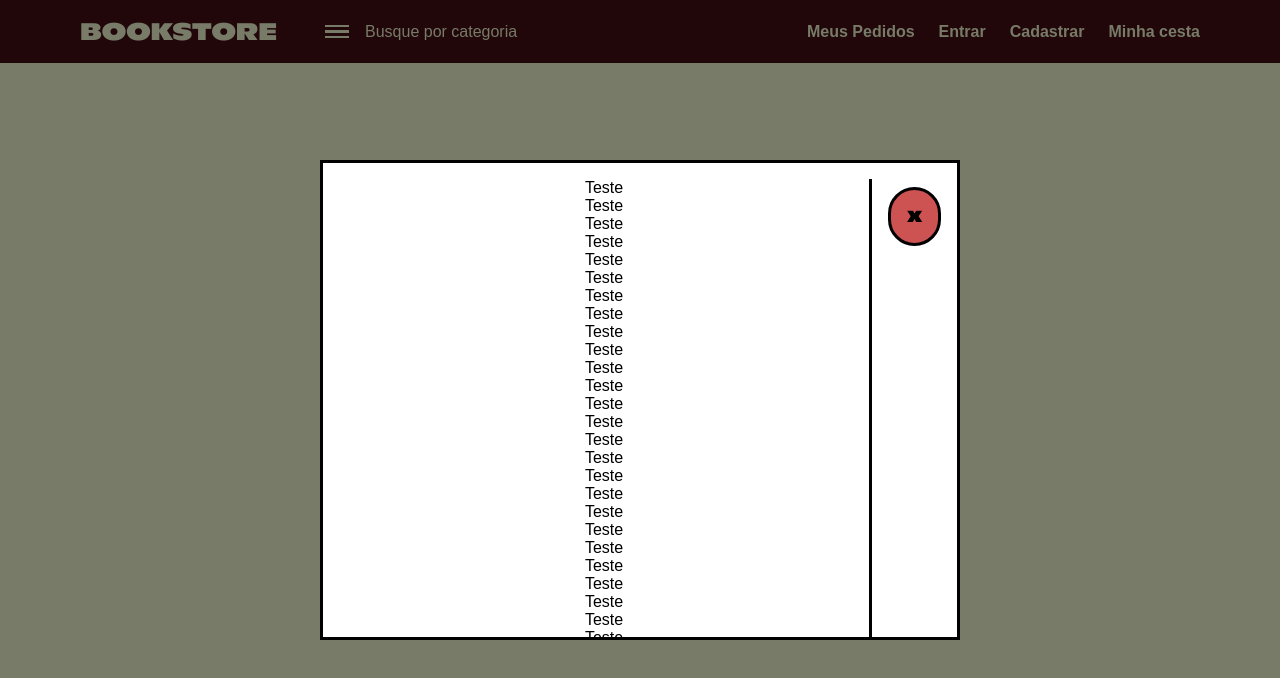
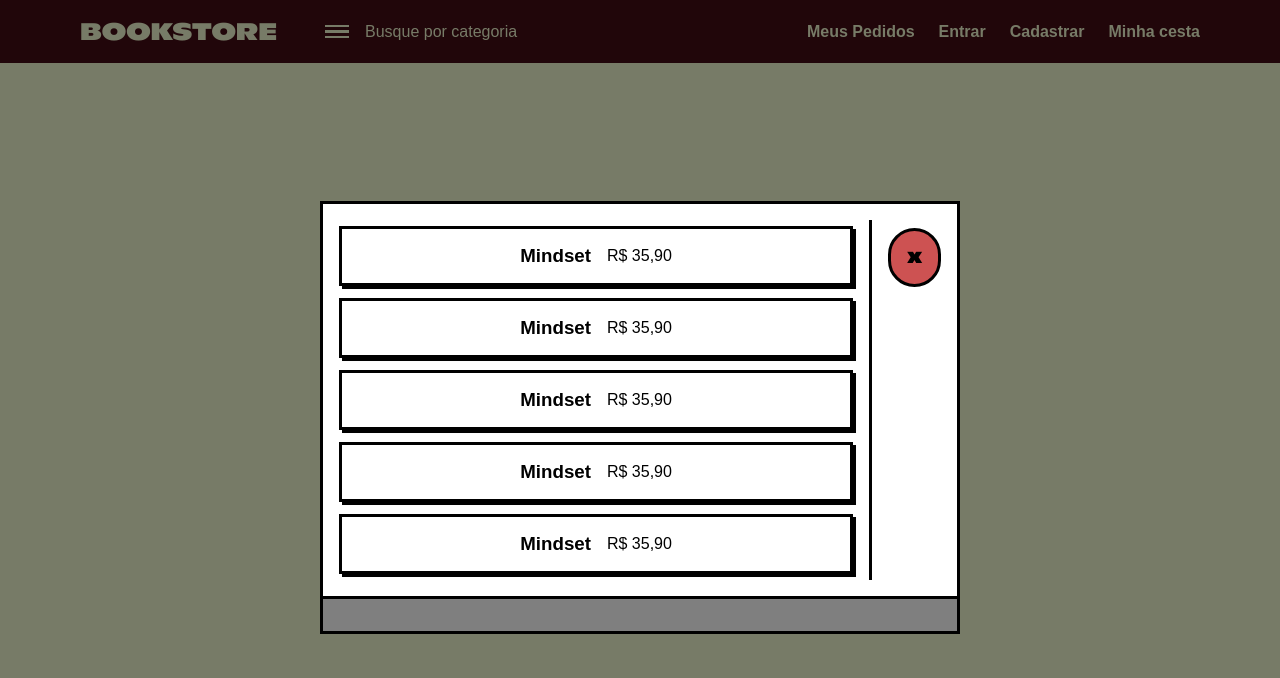
Before and after one commit to NerdyNetwork/frontend-livraria, a React (Vite) app: page /login in a window 1280 px wide. Both pictures are taken after a click on the element "Minha cesta". Shown: the top 678 px of the page. Built offline with nearby package versions, Linux system fonts and the light colour scheme.

Commit message:
udpate modal (minha cesta)

```diff
--- a/src/components/Header/index.tsx
+++ b/src/components/Header/index.tsx
@@ -24,80 +24,7 @@
         <b onClick={() => setIsModalOpen(true)}>Minha cesta</b>
       </div>
 
-      { isModalOpen &&
-          <Modal onClose={() => setIsModalOpen(false)}>
-            <div>Teste</div>
-            <div>Teste</div>
-            <div>Teste</div>
-            <div>Teste</div>
-            <div>Teste</div>
-            <div>Teste</div>
-            <div>Teste</div>
-            <div>Teste</div>
-            <div>Teste</div>
-            <div>Teste</div>
-            <div>Teste</div>
-            <div>Teste</div>
-            <div>Teste</div>
-            <div>Teste</div>
-            <div>Teste</div>
-            <div>Teste</div>
-            <div>Teste</div>
-            <div>Teste</div>
-            <div>Teste</div>
-            <div>Teste</div>
-            <div>Teste</div>
-            <div>Teste</div>
-            <div>Teste</div>
-            <div>Teste</div>
-            <div>Teste</div>
-            <div>Teste</div>
-            <div>Teste</div>
-            <div>Teste</div>
-            <div>Teste</div>
-            <div>Teste</div>
-            <div>Teste</div>
-            <div>Teste</div>
-            <div>Teste</div>
-            <div>Teste</div>
-            <div>Teste</div>
-            <div>Teste</div>
-            <div>Teste</div>
-            <div>Teste</div>
-            <div>Teste</div>
-            <div>Teste</div>
-            <div>Teste</div>
-            <div>Teste</div>
-            <div>Teste</div>
-            <div>Teste</div>
-            <div>Teste</div>
-            <div>Teste</div>
-            <div>Teste</div>
-            <div>Teste</div>
-            <div>Teste</div>
-            <div>Teste</div>
-            <div>Teste</div>
-            <div>Teste</div>
-            <div>Teste</div>
-            <div>Teste</div>
-            <div>Teste</div>
-            <div>Teste</div>
-            <div>Teste</div>
-            <div>Teste</div>
-            <div>Teste</div>
-            <div>Teste</div>
-            <div>Teste</div>
-            <div>Teste</div>
-            <div>Teste</div>
-            <div>Teste</div>
-            <div>Teste</div>
-            <div>Teste</div>
-            <div>Teste</div>
-            <div>Teste</div>
-            <div>Teste</div>
-            <div>Teste</div>
-          </Modal>
-      }
+      <Modal isModalOpen={isModalOpen} setIsModalOpen={setIsModalOpen} />
     </div>
   );
 };
--- a/src/components/Header/useHeader.ts
+++ b/src/components/Header/useHeader.ts
@@ -6,7 +6,6 @@
 
   const [isModalOpen, setIsModalOpen] = useState(false);
 
-
   return {
     navigate,
     isModalOpen,
--- /dev/null
+++ b/src/components/Modal/ModalItem/index.tsx
@@ -0,0 +1,10 @@
+import styles from "./styles.module.scss";
+
+export const ModalItem = () => {
+  return (
+    <div className={styles["container"]}>
+      <h3>Mindset</h3>
+      <span>R$ 35,90</span>
+    </div>
+  );
+};
--- /dev/null
+++ b/src/components/Modal/ModalItem/styles.module.scss
@@ -0,0 +1,13 @@
+@import "../../../sass/variables.scss";
+@import "../../../sass/mixins.scss";
+
+.container {
+  display: flex;
+  align-items: center;
+  justify-content: center;
+  padding: 1rem;
+  margin: 6px;
+  width: 100%;
+
+  @include touchable;
+}
--- a/src/components/Modal/index.tsx
+++ b/src/components/Modal/index.tsx
@@ -1,30 +1,22 @@
-import { ReactNode } from 'react';
+import { ModalBase } from "../ModalBase";
+import { ModalItem } from "./ModalItem";
 
-import styles from './styles.module.scss';
+export const Modal = (props) => {
+  if (!props.isModalOpen) {
+    return <></>;
+  }
 
-type ModalProps = {
-  onClose: () => void;
-  children: ReactNode;
-}
-
-export const Modal = ({ onClose, children }: ModalProps) => {
-  const closeModal = () => {
-    onClose();
-  };
+  const debug = [
+    <ModalItem />,
+    <ModalItem />,
+    <ModalItem />,
+    <ModalItem />,
+    <ModalItem />,
+  ];
 
   return (
-    <div className={styles["modal"]}>
-      <div className={styles["modal-content"]}>
-        <div className={styles["modal-content-column"]}>
-          {children}
-        </div>
-
-        <div className={styles["header-content"]}>
-          <button className={styles["close-button"]} onClick={closeModal}>
-            X
-          </button>
-        </div>
-      </div>
-    </div>
+    <ModalBase onClose={() => props.setIsModalOpen(false)}>
+      {debug.map((v) => v)}
+    </ModalBase>
   );
 };
--- a/src/components/Modal/styles.module.scss
+++ /dev/null
@@ -1,49 +0,0 @@
-@import "../../sass/components.scss";
-@import "../../sass/variables.scss";
-
-.modal {
-  display: flex;
-  align-items: center;
-  justify-content: center;
-  position: fixed;
-  top: 0;
-  left: 0;
-  width: 100%;
-  height: 100%;
-  background-color: rgba(0, 0, 0, 0.5);
-  z-index: 999;
-
-  .modal-content {
-    display: flex;
-    align-items: start;
-    background-color: #fff;
-    border: $border-config;
-    padding: 1rem;
-    max-width: $max-width;
-    max-height: 30rem;
-    overflow: scroll;
-    overflow-x: hidden;
-    width: $width;
-
-    &-column {
-      display: flex;
-      flex-direction: column;
-      align-items: center;
-      width: 100%;
-      border-right: $border-config;
-      margin-right: 1rem;
-
-      * {
-        color: #000;
-      }
-    }
-
-    .header-content {
-      .close-button {
-        @extend .title-component;
-        font-size: 1rem;
-        background: $red-variant;
-      }
-    }
-  }
-}
--- /dev/null
+++ b/src/components/ModalBase/index.tsx
@@ -0,0 +1,30 @@
+import { ReactNode } from 'react';
+
+import styles from './styles.module.scss';
+
+type ModalBaseProps = {
+  onClose: () => void;
+  children: ReactNode;
+}
+
+export const ModalBase = ({ onClose, children }: ModalBaseProps) => {
+  const closeModalBase = () => {
+    onClose();
+  };
+
+  return (
+    <div className={styles["modal"]}>
+      <div className={styles["modal-content"]}>
+        <div className={styles["modal-content-column"]}>
+          {children}
+        </div>
+
+        <div className={styles["header-content"]}>
+          <button className={styles["close-button"]} onClick={closeModalBase}>
+            X
+          </button>
+        </div>
+      </div>
+    </div>
+  );
+};
--- /dev/null
+++ b/src/components/ModalBase/styles.module.scss
@@ -0,0 +1,50 @@
+@import "../../sass/components.scss";
+@import "../../sass/variables.scss";
+
+.modal {
+  display: flex;
+  align-items: center;
+  justify-content: center;
+  position: fixed;
+  top: 0;
+  left: 0;
+  width: 100%;
+  height: 100%;
+  background-color: rgba(0, 0, 0, 0.5);
+  z-index: 999;
+
+  .modal-content {
+    display: flex;
+    align-items: start;
+    background-color: #fff;
+    border: $border-config;
+    padding: 1rem;
+    max-width: $max-width;
+    max-height: 30rem;
+    overflow: scroll;
+    overflow-x: hidden;
+    width: $width;
+
+    &-column {
+      display: flex;
+      flex-direction: column;
+      align-items: center;
+      width: 100%;
+      border-right: $border-config;
+      padding-right: 1rem;
+      margin-right: 1rem;
+
+      * {
+        color: #000;
+      }
+    }
+
+    .header-content {
+      .close-button {
+        @extend .title-component;
+        font-size: 1rem;
+        background: $red-variant;
+      }
+    }
+  }
+}
--- a/src/sass/mixins.scss
+++ b/src/sass/mixins.scss
@@ -0,0 +1,13 @@
+@import "./variables.scss";
+
+@mixin touchable {
+  border: $border-config;
+  box-shadow: $box-shadow-config;
+  cursor: pointer;
+  transition: .1s all;
+
+  &:hover {
+    transform: translate(-.1rem, -.1rem);
+    box-shadow: 0.288rem 0.288rem;
+  }
+}
```
